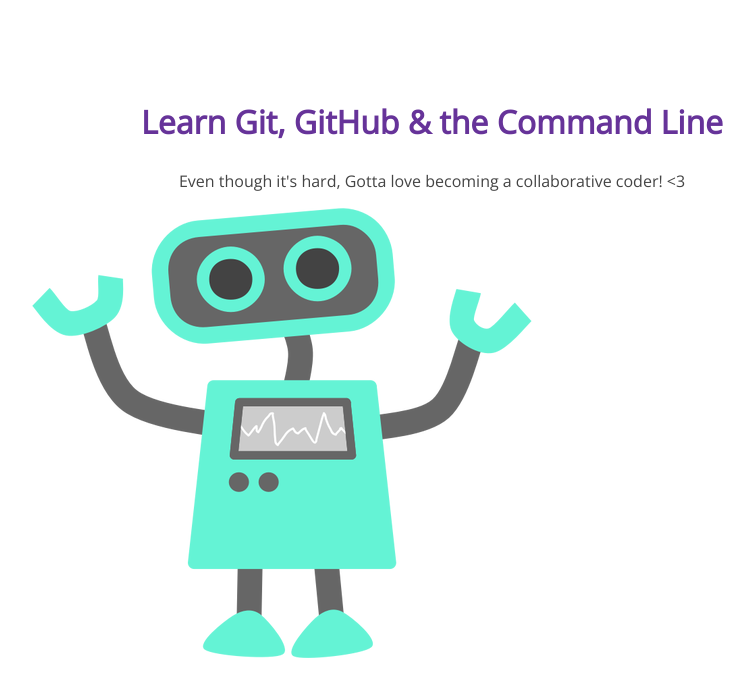
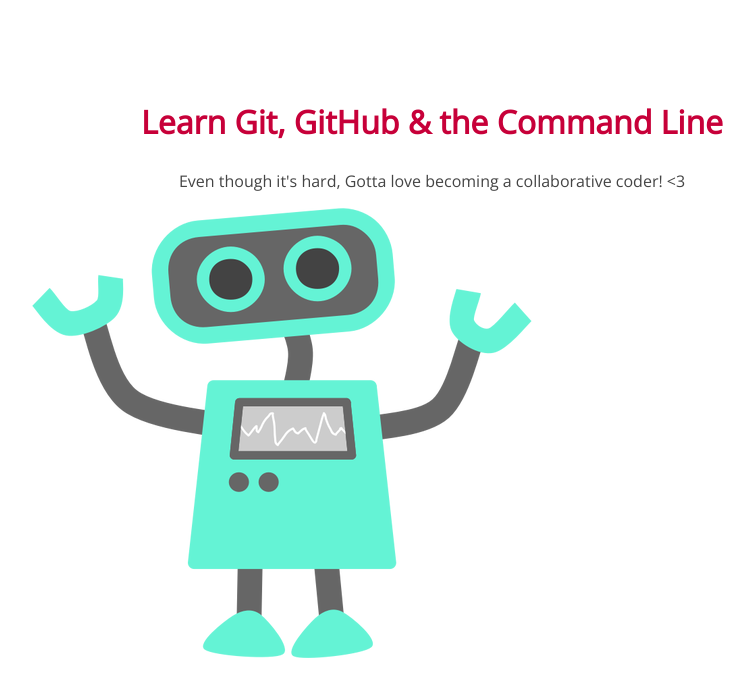
Before and after one commit to lulabell/105-project, a plain HTML site: page index.html in a window 1280 px wide. Shown: the whole page, without its empty margins (208-962 px from the left). Drawn offline with nearby package versions, Linux system fonts and the light colour scheme.

Commit message:
changed header h1 color from rebeccapurple to #C70039.

```diff
--- a/css/style.css
+++ b/css/style.css
@@ -8,7 +8,7 @@ section p {
 	color: #454545;
 }
 section h1 {
-	color: rebeccapurple;
+	color: #C70039;
 	font: 32px 'Open Sans';
 	font-weight: bold;
 }
```
